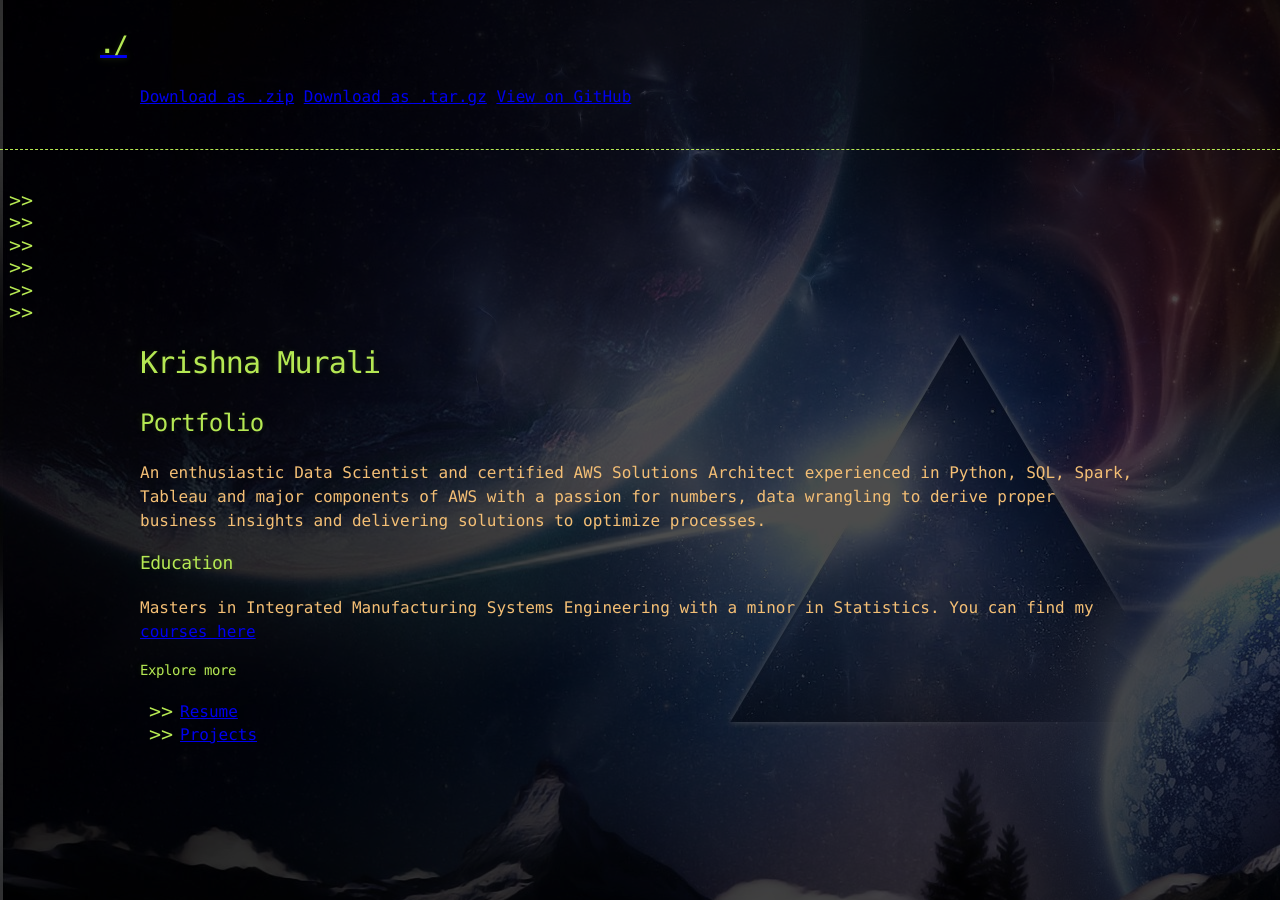
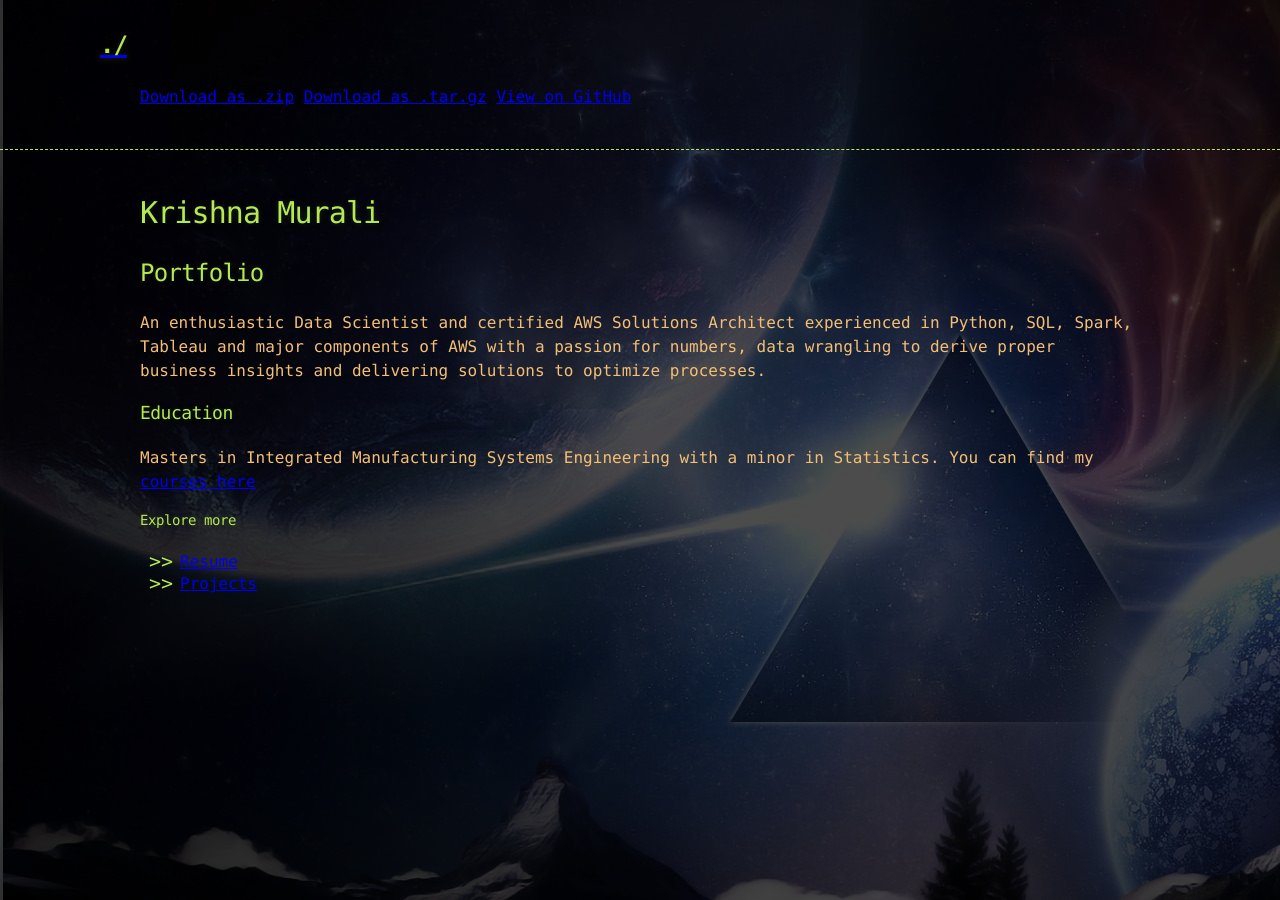
Before and after one commit to KrishnaMurali177/KrishnaMurali177.github.io, a Jekyll site: the page built from index.md, in a window 1280 px wide. Built offline with Jekyll 4.4.1, drawn with Linux system fonts in a browser that asks for light colours; our own code applies the rules of GitHub Pages for plain Markdown files.

Commit message:
Update default.html

```diff
--- a/_layouts/default.html
+++ b/_layouts/default.html
@@ -28,17 +28,6 @@
       </div>
     </header>
 
-    <div class="footer-social-icons">
-    <ul class="social-icons">
-        <li><a href="" class="social-icon"> <i class="fa fa-facebook"></i></a></li>
-        <li><a href="" class="social-icon"> <i class="fa fa-twitter"></i></a></li>
-        <li><a href="" class="social-icon"> <i class="fa fa-rss"></i></a></li>
-        <li><a href="" class="social-icon"> <i class="fa fa-youtube"></i></a></li>
-        <li><a href="" class="social-icon"> <i class="fa fa-linkedin"></i></a></li>
-        <li><a href="" class="social-icon"> <i class="fa fa-google-plus"></i></a></li>
-    </ul>
-    </div>
-
     <div class="container">
       <section id="main_content">
         {{ content }}
```
